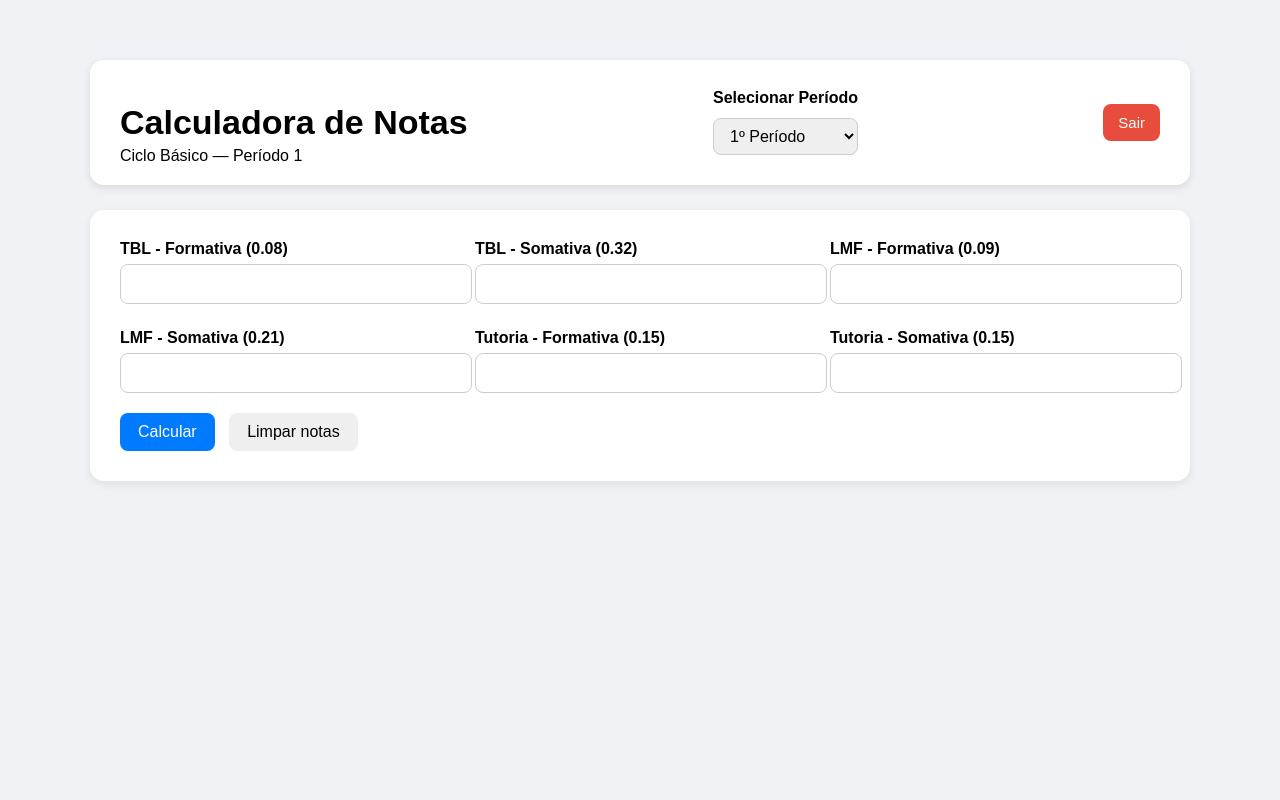
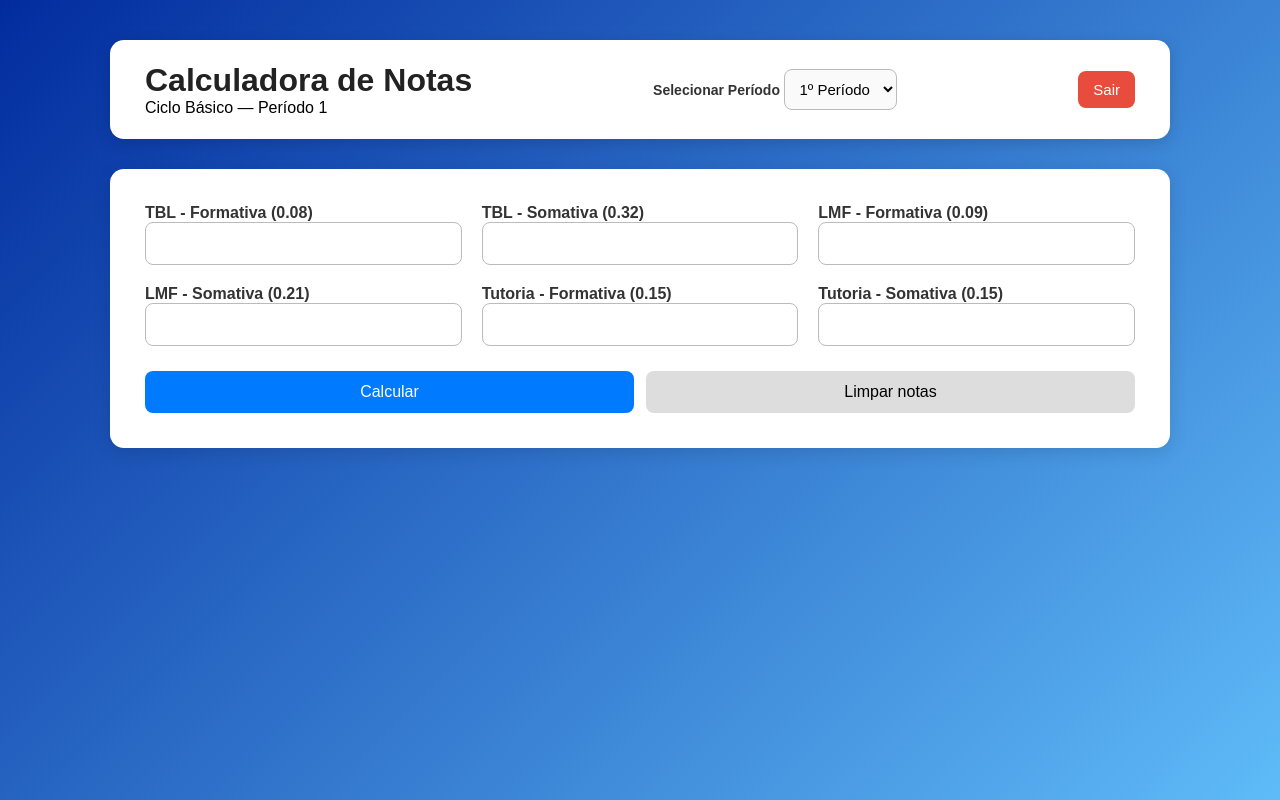
Before and after one commit to whendellmatheus/Calc-Nota-medicina, a Flask app: page /calculadora in a window 1280 px wide. Run offline with Flask 3, Linux system fonts and the light colour scheme.

Commit message:
Front Ajustado por Rebeca

```diff
--- a/templates/calculadora.html
+++ b/templates/calculadora.html
@@ -5,51 +5,71 @@
     <title>Calculadora de Notas</title>
 
     <style>
-        body {
-            font-family: Arial, sans-serif;
-            background: #f0f2f5;
+     * {
     margin: 0;
     padding: 0;
+    box-sizing: border-box;
+    font-family: Arial, Helvetica, sans-serif;
+}
+
+body {
+    min-height: 100vh;
+    background: linear-gradient(135deg, #022c9e, #5fbbf8);
+    display: flex;
+    justify-content: center;
 }
 
 .container {
     width: 100%;
     max-width: 1100px;
-            margin: 40px auto;
-            padding: 20px;
+    padding: 40px 20px;
 }
 
-        h1 {
-            font-size: 34px;
-            margin-bottom: 5px;
-            font-weight: bold;
-        }
-
+/* Top bar com UI mais profissional */
 .topbar {
     background: #ffffff;
-            padding: 20px 30px;
+    padding: 22px 35px;
     border-radius: 14px;
     display: flex;
     align-items: center;
     justify-content: space-between;
-            box-shadow: 0 3px 10px rgba(0,0,0,0.1);
-            margin-bottom: 25px;
+    box-shadow: 0 4px 15px rgba(0,0,0,0.15);
+    margin-bottom: 30px;
+    gap: 20px;
 }
 
-        .periodo-box {
-            display: flex;
-            flex-direction: column;
+.topbar h1 {
+    font-size: 32px;
+    font-weight: 700;
+    color: #222;
+}
+
+.topbar div {
+    font-size: 16px;
+}
+
+/* Select */
+.periodo-box label {
+    font-size: 14px;
+    font-weight: bold;
+    margin-bottom: 6px;
 }
 
 select {
-            font-size: 16px;
-            padding: 8px 12px;
+    font-size: 15px;
+    padding: 10px;
     border-radius: 8px;
-            border: 1px solid #ccc;
-            margin-top: 5px;
+    border: 1px solid #bbb;
     cursor: pointer;
+    background: #fafafa;
+    transition: 0.2s;
 }
 
+select:hover {
+    border-color: #1326fa;
+}
+
+/* Botão logout */
 .logout button {
     padding: 10px 15px;
     border: none;
@@ -58,57 +78,84 @@
     border-radius: 8px;
     cursor: pointer;
     font-size: 15px;
+    transition: 0.25s;
 }
 
-        .form-card {
-            background: white;
-            padding: 30px;
-            border-radius: 14px;
-            box-shadow: 0 3px 10px rgba(0,0,0,0.08);
+.logout button:hover {
+    background: #c0392b;
 }
 
+/* Cards */
+.form-card {
+    background: #ffffff;
+    padding: 35px;
+    border-radius: 14px;
+    box-shadow: 0 4px 18px rgba(0,0,0,0.12);
+}
+
+/* Grid inputs */
 .grid {
     display: grid;
-            grid-template-columns: repeat(3, 1fr);
-            gap: 25px;
+    grid-template-columns: repeat(auto-fit, minmax(260px, 1fr));
+    gap: 20px;
 }
 
 label {
     font-weight: bold;
-            display: block;
     margin-bottom: 6px;
+    color: #333;
 }
 
 input {
     width: 100%;
-            padding: 10px;
+    padding: 12px;
     border-radius: 8px;
-            border: 1px solid #ccc;
-            font-size: 16px;
+    border: 1px solid #bbb;
+    font-size: 15px;
+    outline: none;
+    transition: 0.2s;
 }
 
+input:focus {
+    border-color: #1326fa;
+    box-shadow: 0 0 5px rgba(19, 38, 250, 0.4);
+}
+
+/* Botões principais */
 .buttons {
-            margin-top: 20px;
+    display: flex;
+    gap: 12px;
+    margin-top: 25px;
 }
 
 .buttons button {
-            padding: 10px 18px;
+    flex: 1;
+    padding: 12px;
     border-radius: 8px;
     border: none;
     cursor: pointer;
     font-size: 16px;
-            margin-right: 10px;
 }
 
 .primary {
     background: #007bff;
     color: white;
+    transition: 0.2s;
 }
 
-        .ghost {
+.primary:hover {
+    background: #005fcc;
+}
+
+.buttons button:not(.primary) {
     background: #ddd;
 }
 
+.buttons button:not(.primary):hover {
+    background: #c8c8c8;
+}
+
+/* Resultado */
 .resultado {
     margin-top: 25px;
     background: #dff0d8;
@@ -116,7 +163,27 @@
     border-radius: 10px;
     font-size: 22px;
     text-align: center;
+    border-left: 7px solid #27ae60;
+    color: #165b2e;
 }
+
+/* Responsividade extra para telas menores */
+@media (max-width: 650px) {
+    .topbar {
+        flex-direction: column;
+        text-align: center;
+    }
+
+    .logout button {
+        width: 100%;
+    }
+
+    .periodo-box {
+        width: 100%;
+        align-items: center;
+    }
+}
+
     </style>
 </head>
 
```
Also changed, not shown: templates/login.html (+119 -6 lines). Lines whose indentation alone changed are shown as unchanged.
